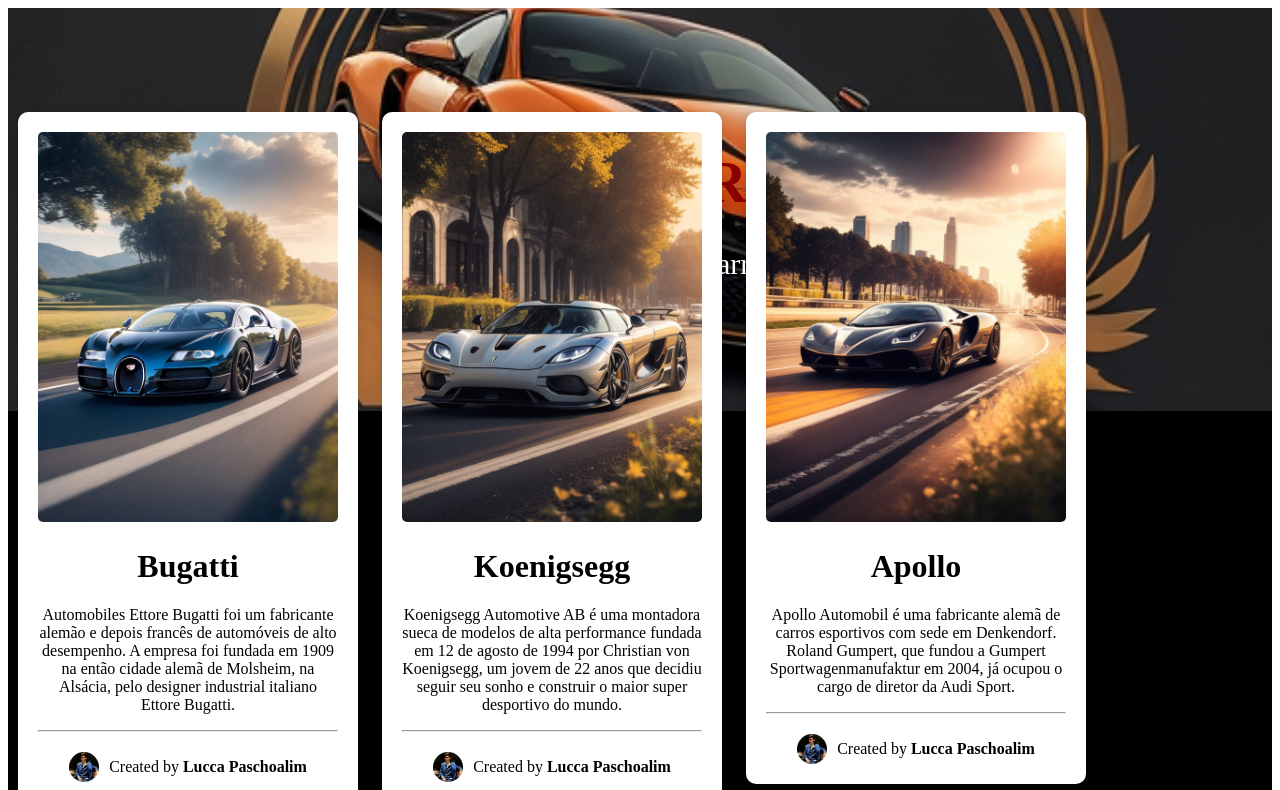
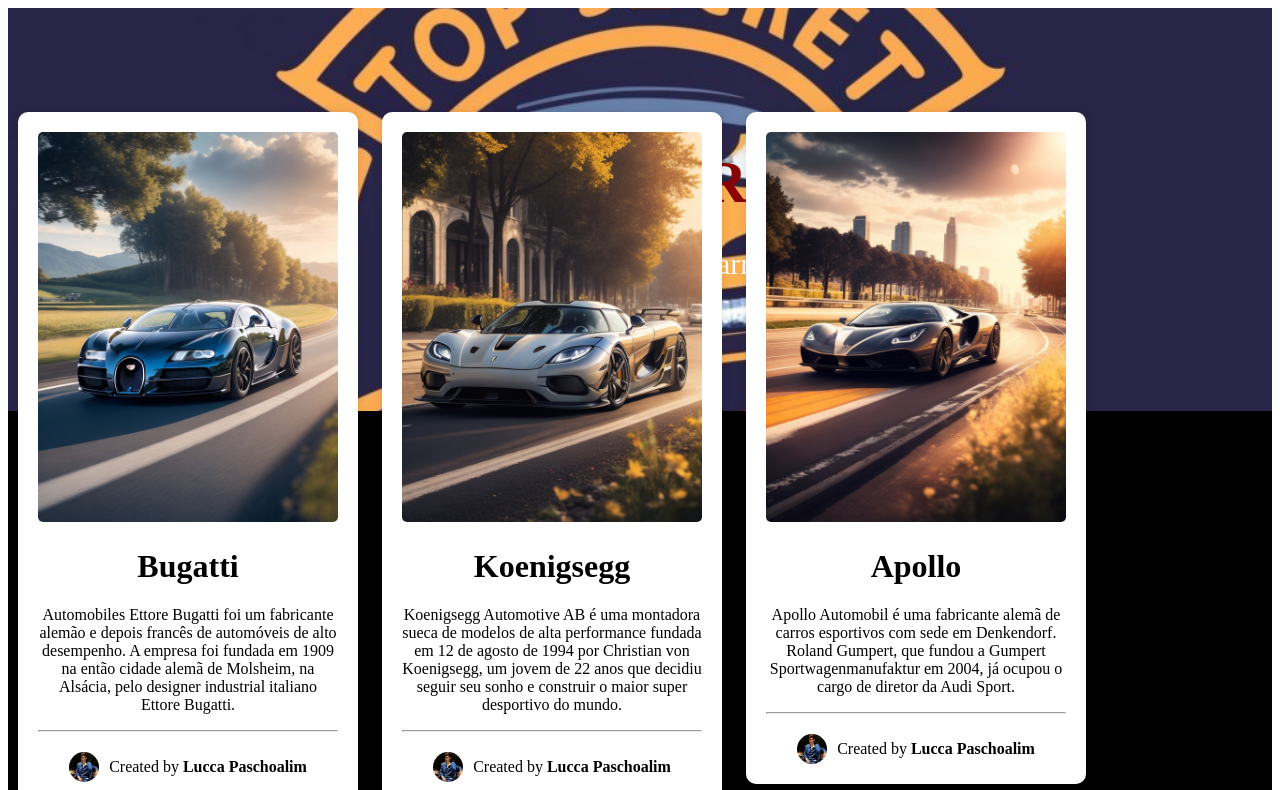
Before and after one commit to LuccaRex/Car-Cards, a plain HTML site: page index.html in a window 1280 px wide. Shown: the top 790 px of the page. Drawn offline with nearby package versions, Linux system fonts and the light colour scheme.

Commit message:
general updates

```diff
--- a/styles.css
+++ b/styles.css
@@ -7,7 +7,7 @@
     background-color: black;
 }
 header {
-    background-image: url('img/logo.jpg');
+    background-image: url('img/logo2.jpg');
     background-size: cover;
     background-position: center;
     color: #fff;
```
Also changed, not shown: img/logo2.jpg (added), 1 other file.
